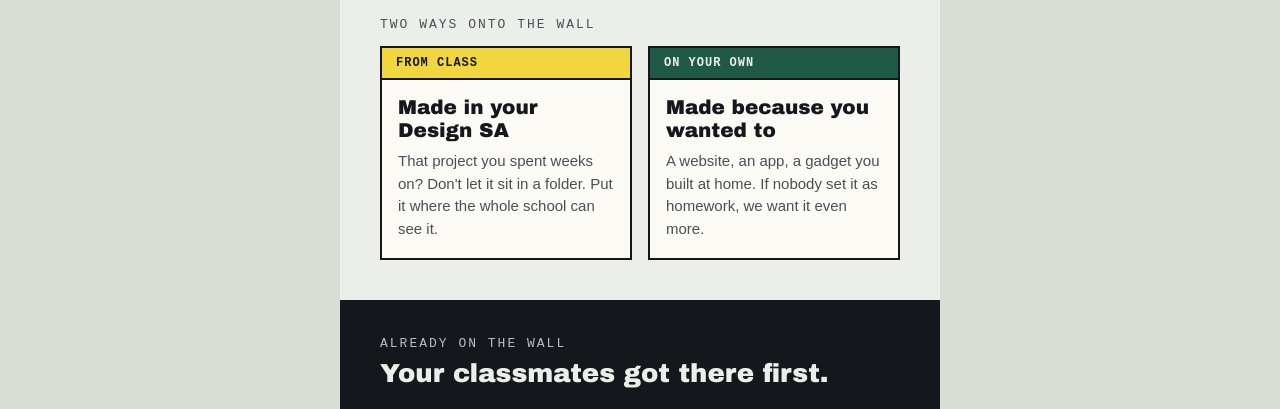
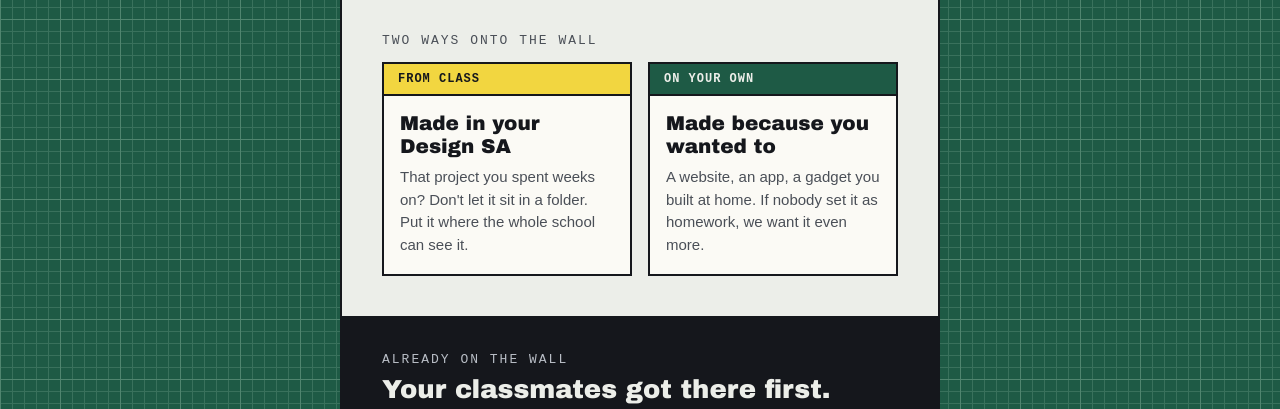
Before and after one commit to Devs67/Bricolage, a plain HTML site: page email/launch.html in a window 1280 px wide. Shown: the part 641-1050 px from the top of the page. Drawn offline with Linux system fonts and the light colour scheme.

Commit message:
Lay the launch email on the cutting mat, and add a send script
- The grey around the 600px card is now the site's green mat grid, and the
  card has an ink edge so it reads as a sheet on the mat
- email/send.gs: a standalone Apps Script that sends the email as HTML,
  since pasting into Gmail drops the layout and the width

Co-Authored-By: Claude Opus 5.5 <noreply@anthropic.com>

```diff
--- a/email/launch.html
+++ b/email/launch.html
@@ -26,18 +26,20 @@
     }
   </style>
 </head>
-<body style="margin:0; padding:0; background:#DADDD6;">
+<body style="margin:0; padding:0; background:#1E5A45;">
   <!-- Preview line shown next to the subject in the inbox -->
   <div style="display:none; max-height:0; overflow:hidden; opacity:0;">Apps, games, websites, furniture, electronics, from MYP 1 to DP 2. Is yours up yet?</div>
 
-  <table role="presentation" width="100%" cellpadding="0" cellspacing="0" border="0" style="background:#DADDD6;">
+  <!-- The email sits on the green cutting mat, like the site's hero. Mail apps that skip
+       background images (Outlook on Windows) show plain mat green instead. -->
+  <table role="presentation" width="100%" cellpadding="0" cellspacing="0" border="0" bgcolor="#1E5A45" style="background-color:#1E5A45;">
     <tr>
-      <td align="center" style="padding:24px 0;">
+      <td align="center" style="padding:40px 12px; background-color:#1E5A45; background-image:url('https://devs67.github.io/Bricolage/email/images/mat.png'); background-repeat:repeat; background-size:60px 60px;">
         <!-- The email is a 600px column. The div and max-width hold it there even where the <style> above is dropped
              (Gmail, copy-paste); Outlook ignores max-width, so it gets its own 600px table. -->
         <!--[if mso]><table role="presentation" width="600" align="center" cellpadding="0" cellspacing="0" border="0"><tr><td><![endif]-->
         <div style="max-width:600px; margin:0 auto;">
-        <table role="presentation" width="100%" cellpadding="0" cellspacing="0" border="0" style="width:100%; max-width:600px; margin:0 auto; background:#ECEEE9; font-family:Arial, Helvetica, sans-serif; color:#15171C;">
+        <table role="presentation" width="100%" cellpadding="0" cellspacing="0" border="0" style="width:100%; max-width:600px; margin:0 auto; background:#ECEEE9; border:2px solid #15171C; font-family:Arial, Helvetica, sans-serif; color:#15171C;">
 
           <!-- Header: the cutting mat -->
           <tr>
```
Also changed, not shown: email/images/mat.png (added), 1 other file.
